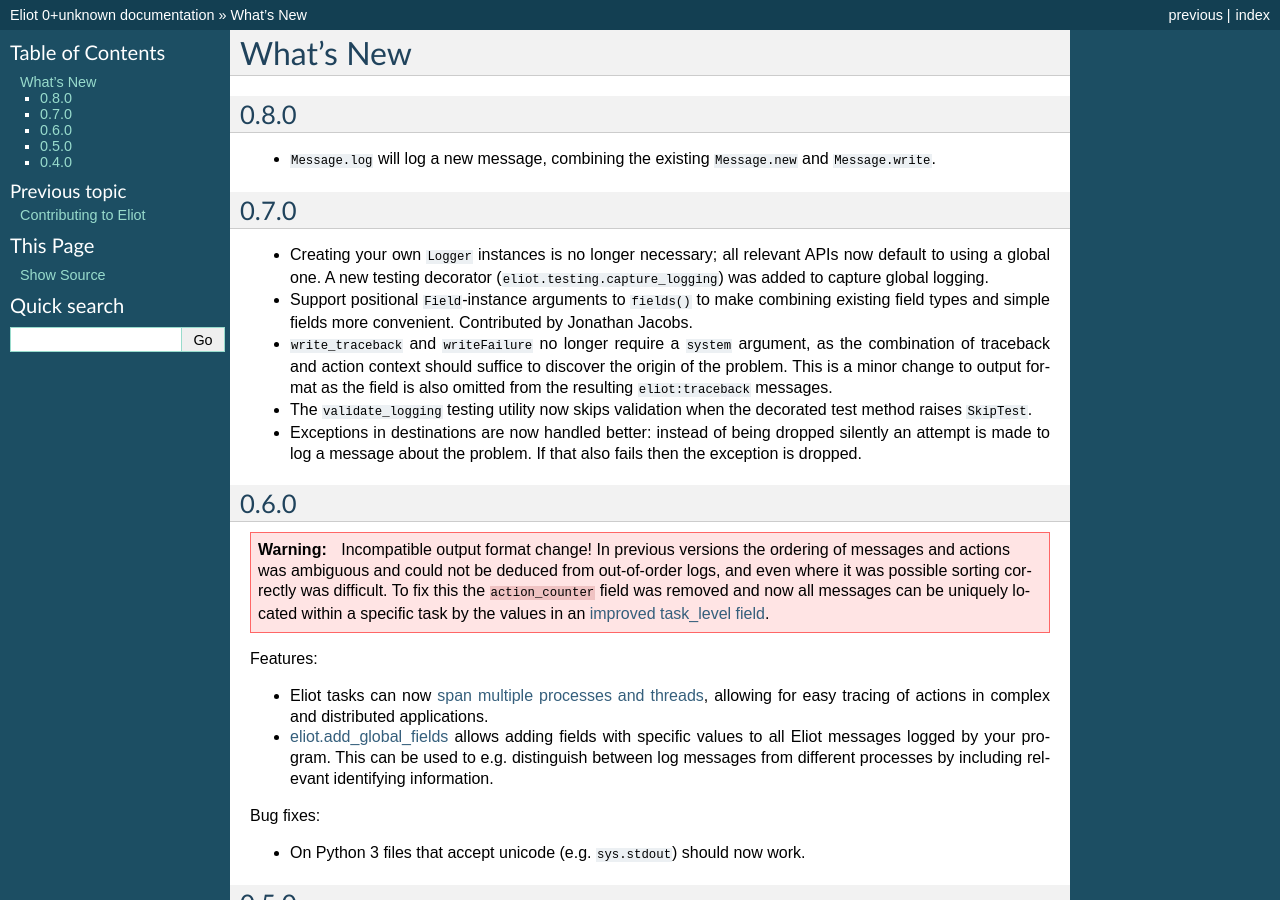
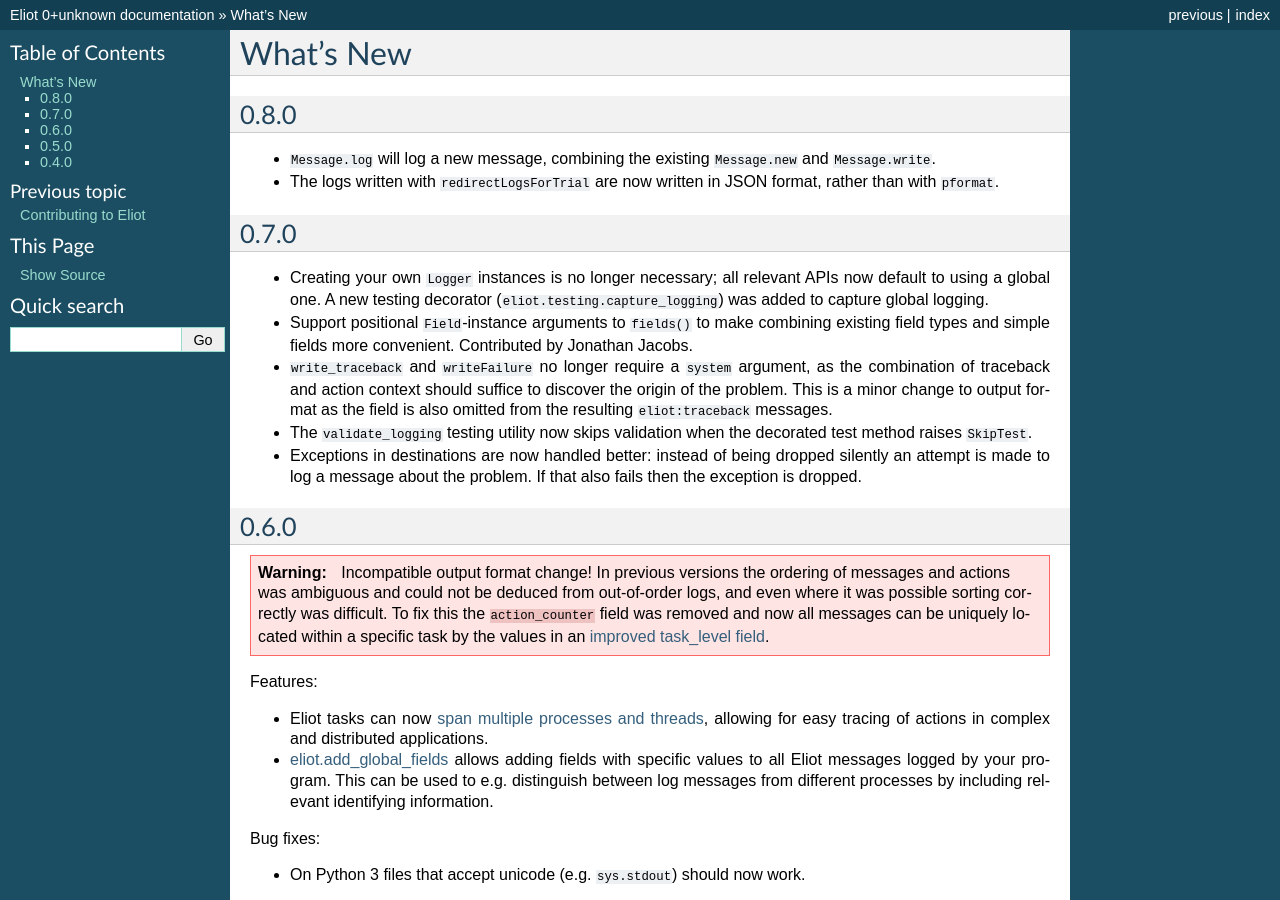
Before and after one commit to itamarst/eliot, a Sphinx documentation site: the page built from docs/source/news.rst, in a window 1280 px wide and 900 px high. Built offline with Sphinx 7.4.7, drawn with Linux system fonts in a browser that asks for light colours.

Commit message:
Update NEWS

```diff
--- a/docs/source/news.rst
+++ b/docs/source/news.rst
@@ -5,6 +5,7 @@
 ^^^^^
 
 * ``Message.log`` will log a new message, combining the existing ``Message.new`` and ``Message.write``.
+* The logs written with ``redirectLogsForTrial`` are now written in JSON format, rather than with ``pformat``.
 
 0.7.0
 ^^^^^
```
